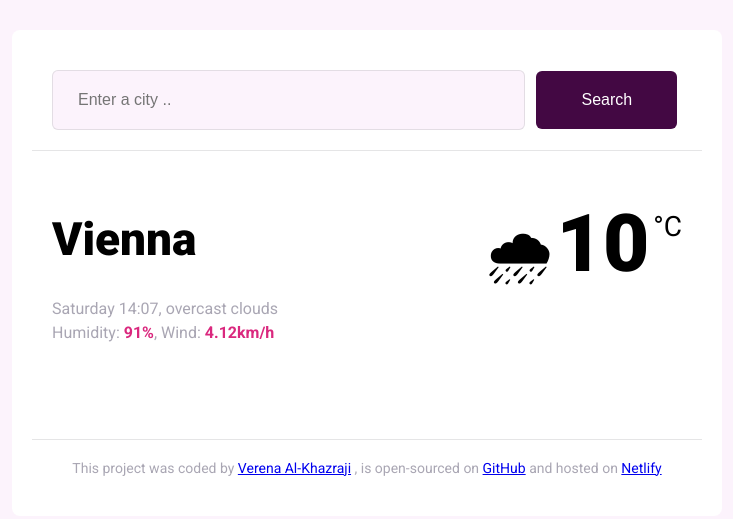
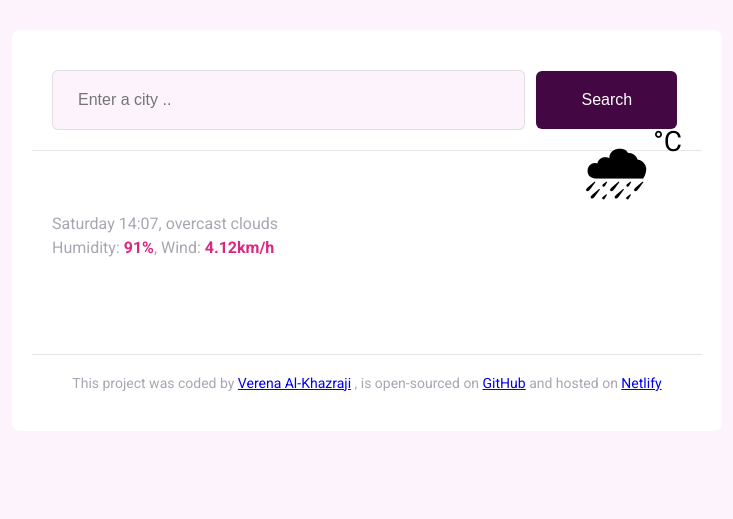
Before and after one commit to verenx/SheCodes-Plus-Weather-App, a plain HTML site: page index.html in a window 1280 px wide. Shown: the whole page, without its empty margins (273-1006 px from the left). Drawn offline with nearby package versions, Linux system fonts and the light colour scheme; no server answers.

Commit message:
homepage data drawn from api

```diff
--- a/index.html
+++ b/index.html
@@ -34,7 +34,7 @@
       </header>
 
       <main>
-        <h1 class="heading-current-city" id="heading-current-city">Vienna</h1>
+        <h1 class="heading-current-city" id="heading-current-city"></h1>
         <div class="current-weather-info">
           <div class="current-weather-details">
             Saturday 14:07, overcast clouds <br />
@@ -42,7 +42,7 @@
           </div>
           <div class="current-weather-degrees">
             <span class="weather-icon">🌧</span>
-            <span class="weather-value" id="weather-value">10</span>
+            <span class="weather-value" id="weather-value"> </span>
             <span class="weather-unit">°C</span>
           </div>
         </div>
--- a/src/index.js
+++ b/src/index.js
@@ -16,9 +16,10 @@ function searchCity(city) {
 function changeCity(event) {
   event.preventDefault();
   let searchFormElement = document.querySelector("#search-input");
-
   searchCity(searchFormElement.value);
 }
 
 let searchFormButton = document.querySelector("#search-button");
 searchFormButton.addEventListener("click", changeCity);
+
+searchCity("Vienna");
```
